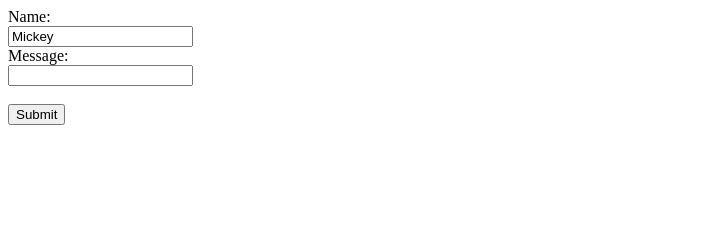
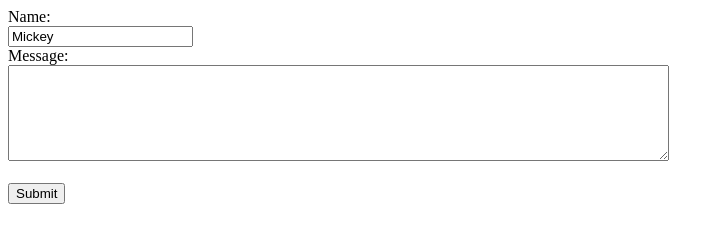
Before and after one commit to suntong/simplicity, a plain HTML site: page www/greeting0.html in a window 1280 px wide. Shown: the whole page, without its empty margins (0-724 px from the left). Drawn offline with Linux system fonts and the light colour scheme.

Commit message:
- [*] use textarea for input instead of type="text"

```diff
--- a/www/greeting0.html
+++ b/www/greeting0.html
@@ -7,7 +7,8 @@ Name:<br>
 <input type="text" name="user" value="Mickey">
 <br>
 Message:<br>
-<input type="text" name="message" value="">
+<textarea rows="6" cols="80" name="message">
+</textarea>
 <br><br>
 <input type="submit" value="Submit">
 </form>
```
